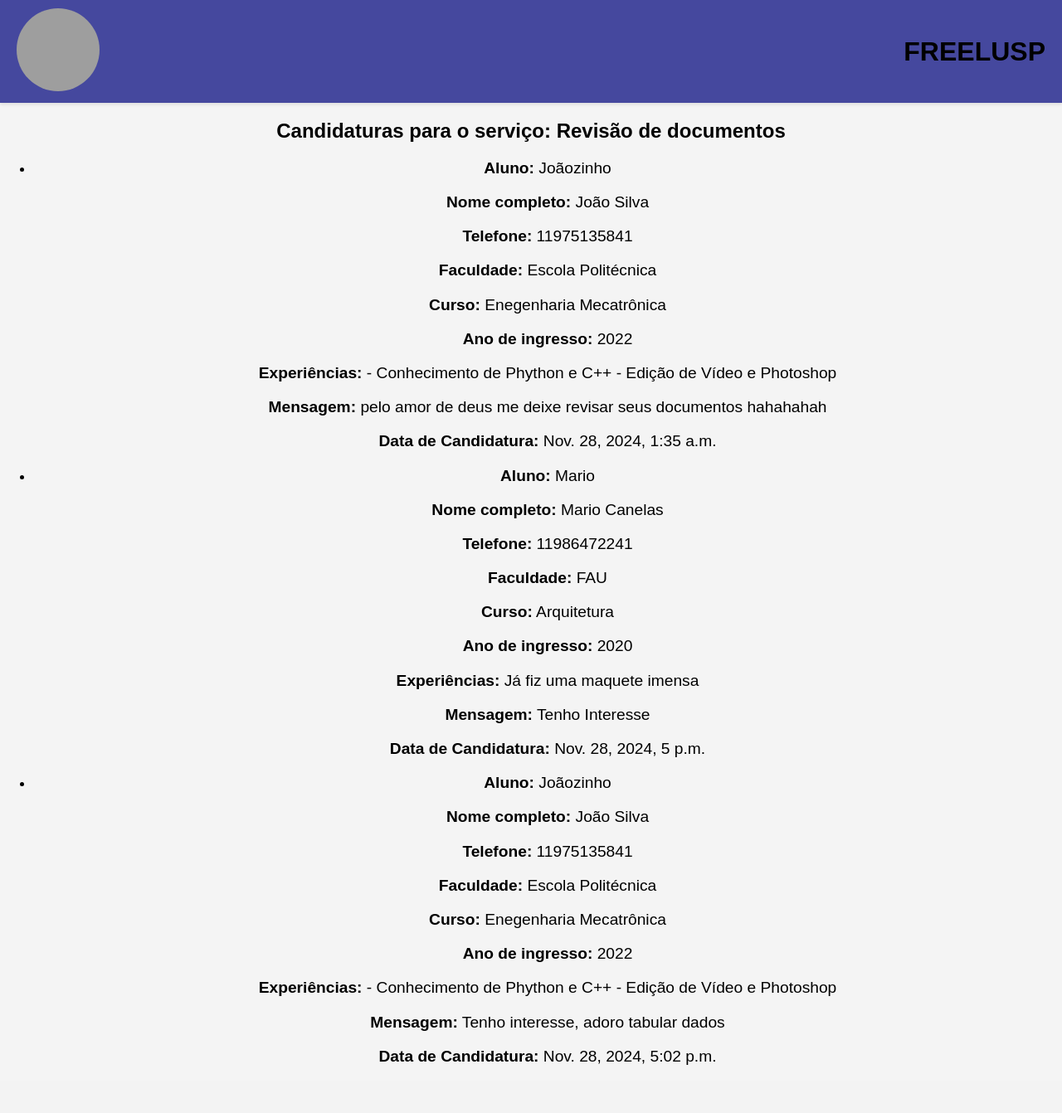
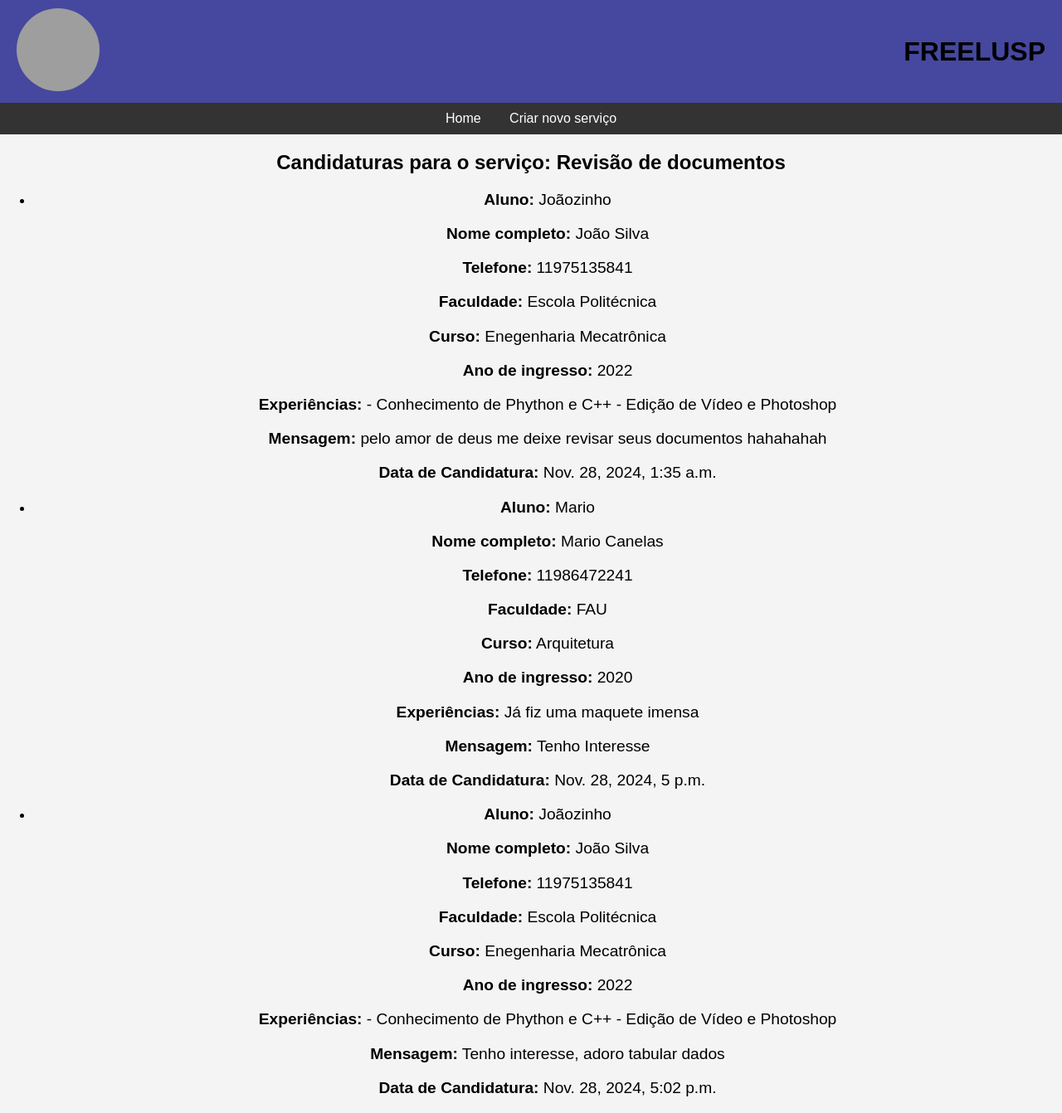
Before and after one commit to vsfarina/freelusp, a Django app: template meu_app/templates/meu_app/visualizar_candidaturas.html in a window 1280 px wide. Shown: the whole page at 83% size. Before the commit the page ends 1284 px from the top, so only its background shows below. Run offline with Django 4.2, Linux system fonts and the light colour scheme; the template is opened without the code that fills it: values that come from a table or form of the project are taken from there, others are empty; data comes from the database, SQL or seed files in the repository; both versions use the stored data as it was after the commit; grey boxes are pictures that could not be loaded.

```diff
--- a/meu_app/templates/meu_app/servicos.html
+++ b/meu_app/templates/meu_app/servicos.html
@@ -5,7 +5,7 @@
 {% block content %}
 <nav>
     <ul>
-        <li><a href="{% url 'home' %}">Home</a></li>
+        <li><a href="{% url 'servicos' %}">Home</a></li>
     </ul>
 </nav>
 
@@ -28,6 +28,7 @@
 <ul>
     {% for servico_info in servicos_info %}
         <h3>{{ servico_info.servico.titulo }}</h3>
+        <p><strong>Descrição:</strong></p>
         <p><strong>Descrição:</strong> {{ servico_info.servico.descricao }}</p>
         <p><strong>Prazo:</strong> {{ servico_info.servico.prazo }}</p>
         <p><strong>Preço:</strong> R$ {{ servico_info.servico.preco }}</p>
--- a/meu_app/templates/meu_app/servicosDaEmpresa.html
+++ b/meu_app/templates/meu_app/servicosDaEmpresa.html
@@ -5,7 +5,7 @@
 {% block content %}
 <nav>
     <ul>
-        <li><a href="{% url 'home' %}">Home</a></li>
+        <li><a href="{% url 'servicosDaEmpresa' %}">Home</a></li>
         <li><a href="{% url 'criar_servico' %}">Criar novo serviço</a></li>
     </ul>
 </nav>
--- a/meu_app/templates/meu_app/visualizar_candidaturas.html
+++ b/meu_app/templates/meu_app/visualizar_candidaturas.html
@@ -3,6 +3,12 @@
 {% block title %}Candidaturas para o serviço: {{ servico.titulo }}{% endblock %}
 
 {% block content %}
+<nav>
+    <ul>
+        <li><a href="{% url 'servicosDaEmpresa' %}">Home</a></li>
+        <li><a href="{% url 'criar_servico' %}">Criar novo serviço</a></li>
+    </ul>
+</nav>
     <h2>Candidaturas para o serviço: {{ servico.titulo }}</h2>
     <ul>
         {% for candidatura in candidaturas %}
```
Also changed, not shown: db.sqlite3.
